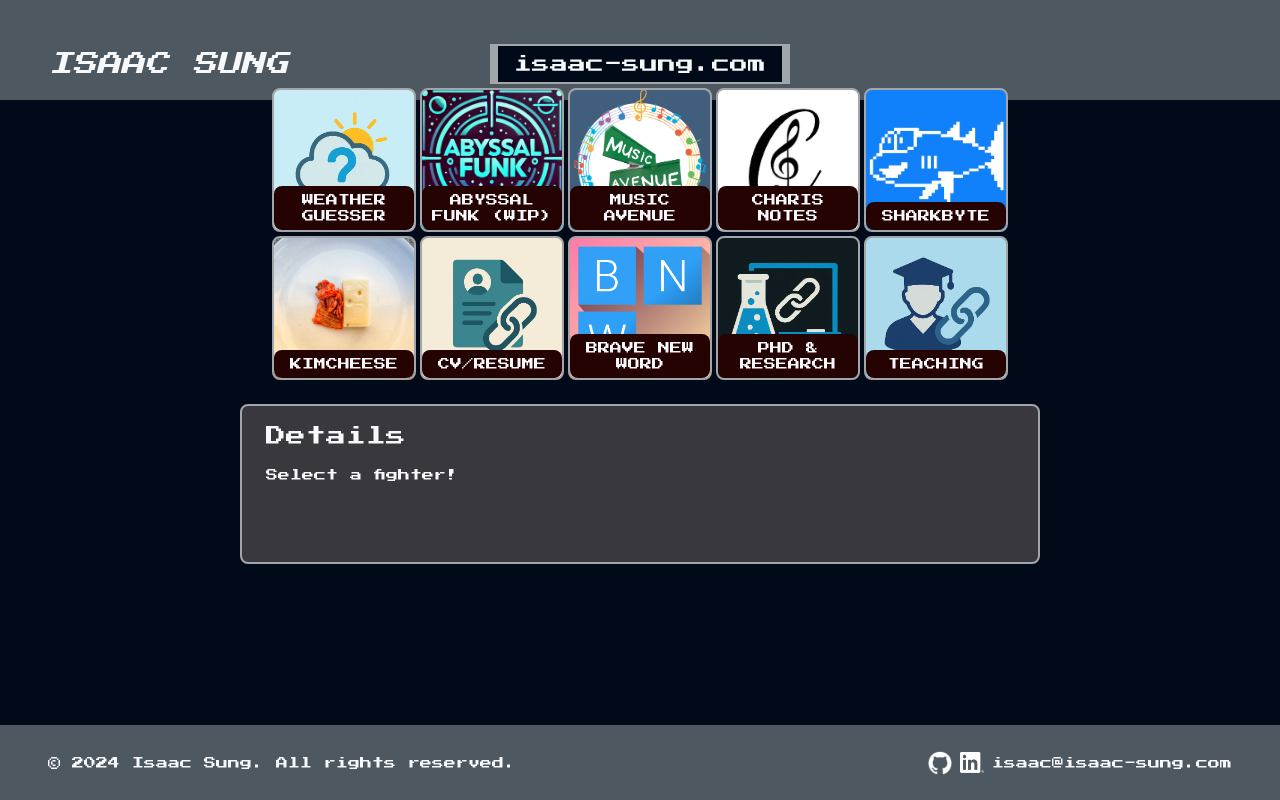
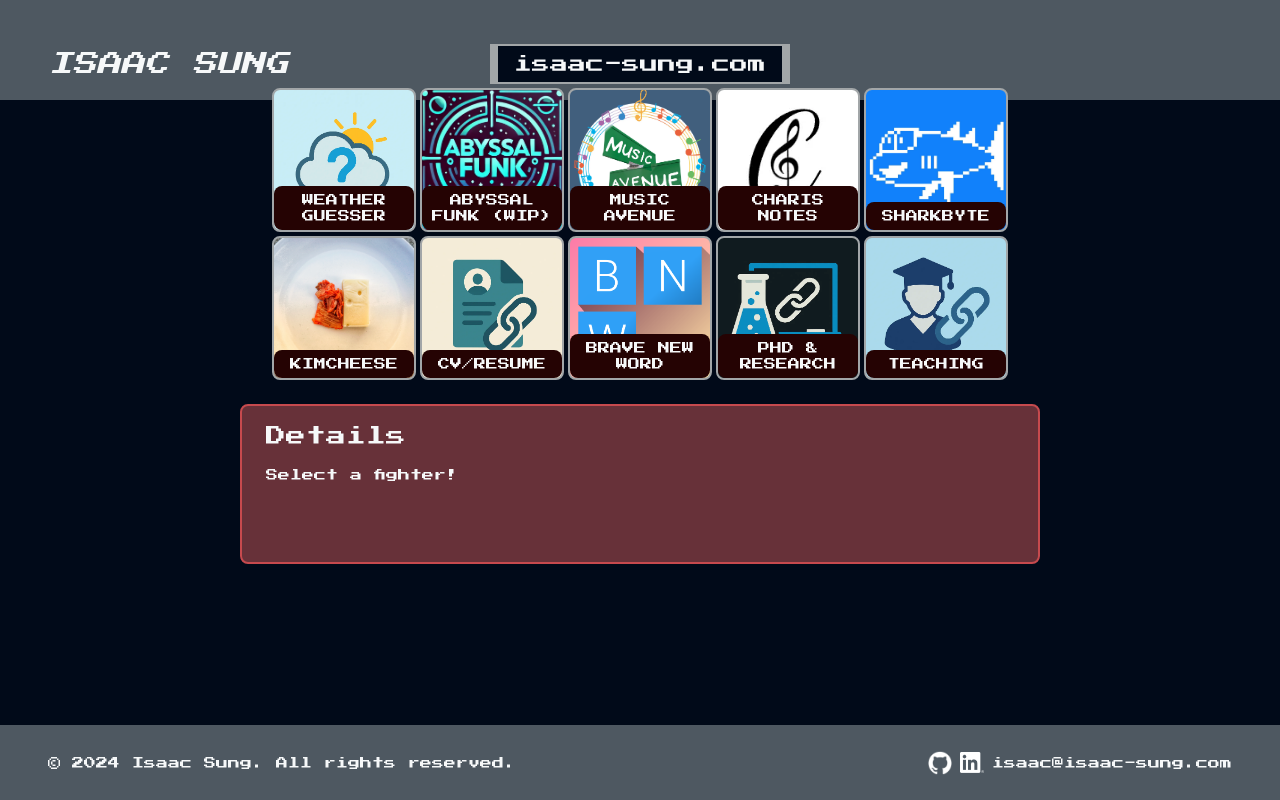
Before and after one commit to is4ac/isaac-sung, a SvelteKit app: page / in a window 1280 px wide. Built offline with nearby package versions, Linux system fonts and the light colour scheme.

Commit message:
change colors to red

```diff
--- a/src/app.css
+++ b/src/app.css
@@ -9,6 +9,8 @@
     --color-darkGray: #39383e;
     --color-darkRed: #250303;
     --color-primary: #0045f6ff;
+    --color-red: #c64a4e;
+    --color-bgred: #673139;
 }
 
 @layer base {
--- a/src/lib/components/details-pane.svelte
+++ b/src/lib/components/details-pane.svelte
@@ -8,7 +8,7 @@
 </script>
 
 <div
-	class="flex min-h-[20dvh] w-full flex-col gap-4 rounded-lg border-2 border-border bg-darkGray px-6 py-4"
+	class="flex min-h-[20dvh] w-full flex-col gap-4 rounded-lg border-2 border-red bg-bgred px-6 py-4"
 >
 	<h3>{title}</h3>
 	<p class="leading-relaxed">{description}</p>
```
